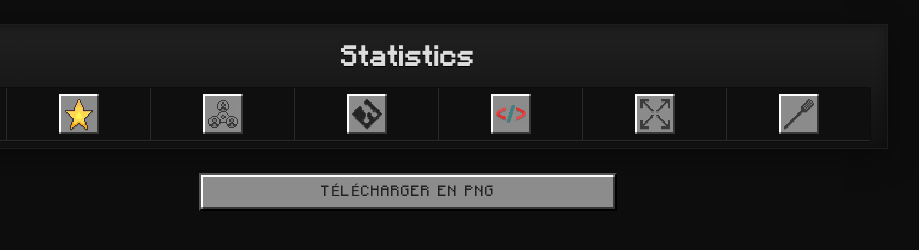
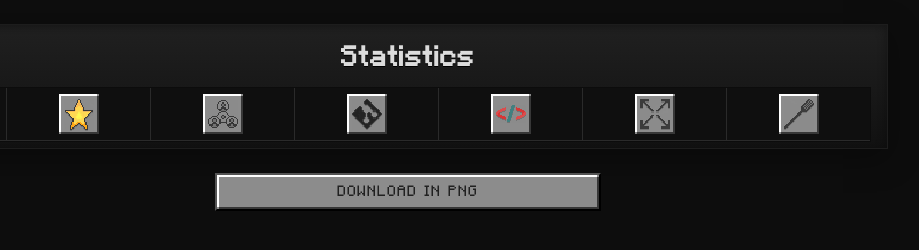
Before and after one commit to DiscartGauthier/MinecraftGitProfile, a plain HTML site: page statistics.html in a window 1280 px wide. Shown: the full height of the page, 232-1151 px from the left. Drawn offline with nearby package versions, Linux system fonts and the light colour scheme; files whose address does not match are found by name.

Commit message:
frech to english comment

```diff
--- a/statistics.html
+++ b/statistics.html
@@ -36,7 +36,7 @@
 </div>
   <div class = "mc-btn-wrap">
   <button id="downloadStats" class="mc-btn">
-      Télécharger en PNG
+      Download in PNG
   </button>
 </div>
 </body>
```
